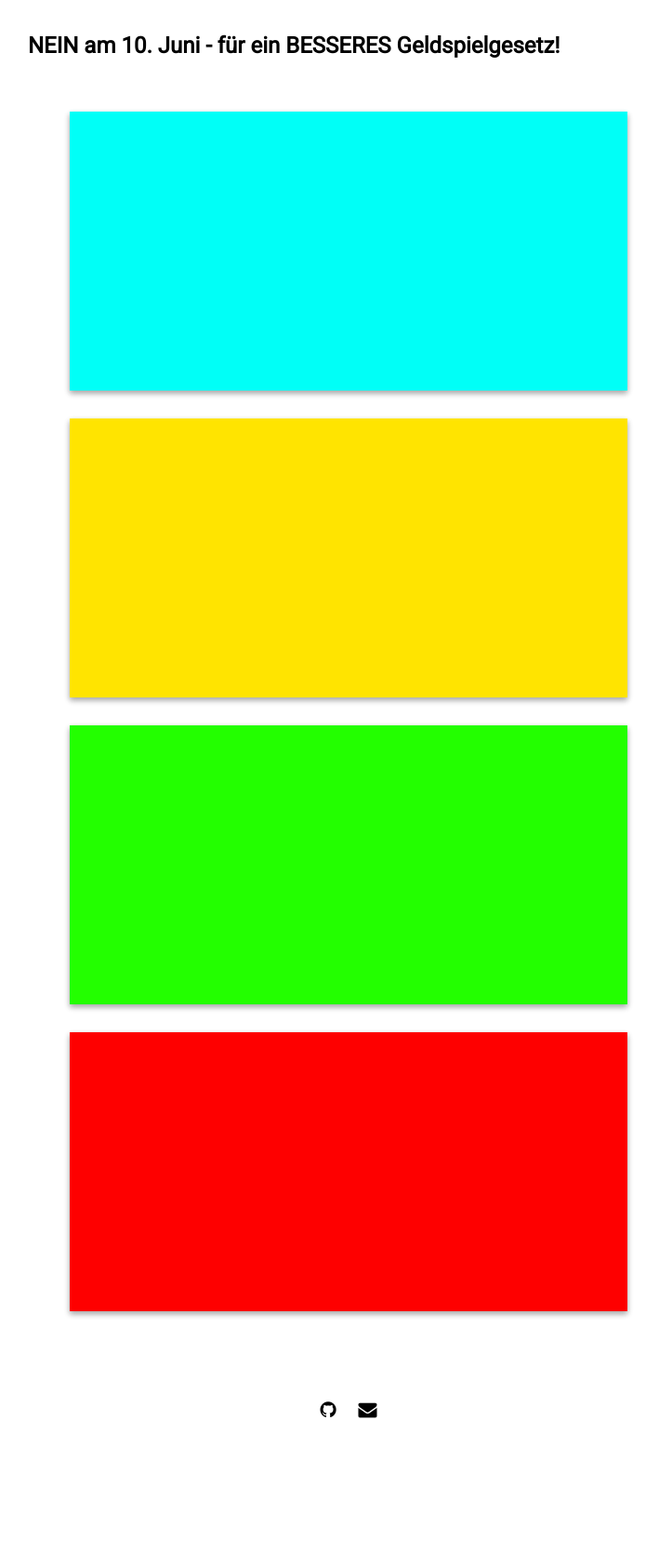
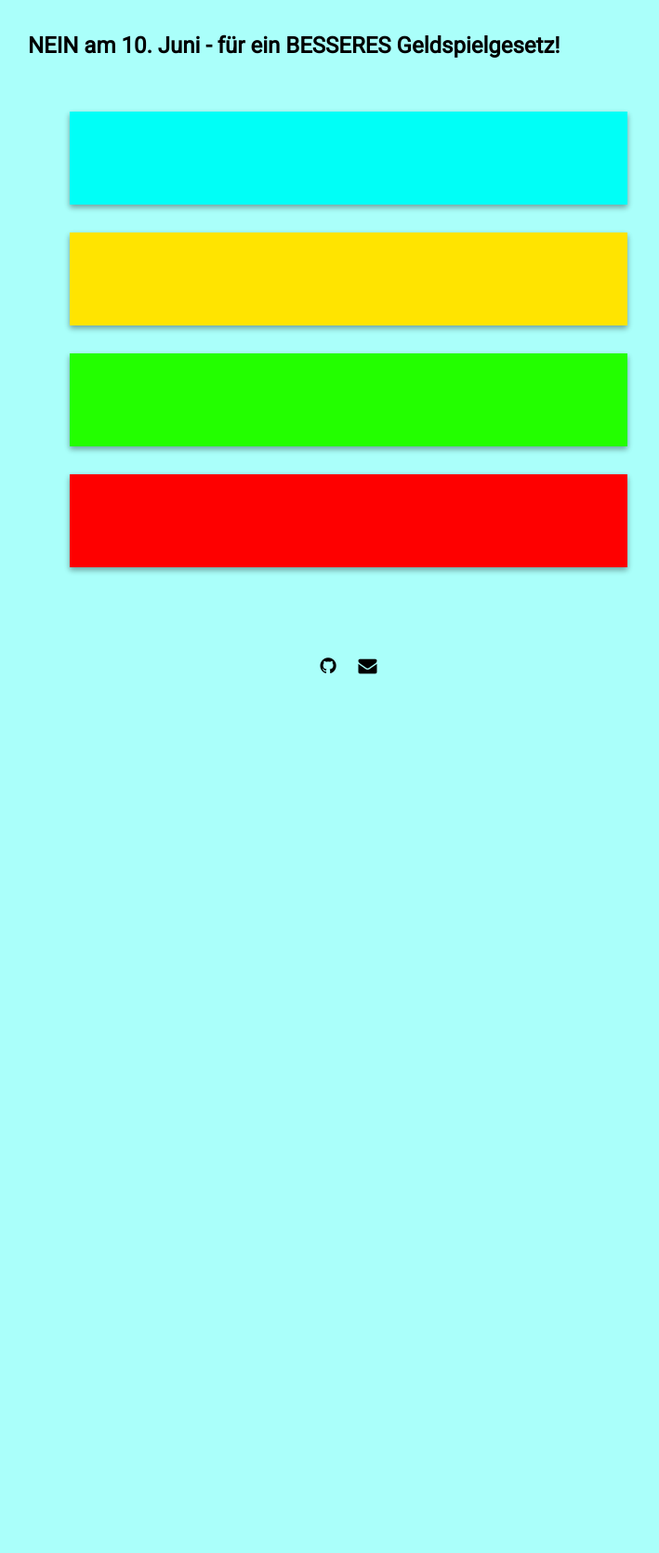
Before and after one commit to geldspielgesetz/geldspielgesetz.github.io, a Jekyll site: the page built from index.html, in a window 1280 px wide. Shown: the whole page at 93% size, without its empty margins (265-974 px from the left). Built offline with Jekyll 4.4.1, drawn with Linux system fonts in a browser that asks for light colours; after the commit the page ends 900 px from its top, so only the background shows below that.

Commit message:
Adapt background color

```diff
--- a/assets/css/3-sections/_default.sass
+++ b/assets/css/3-sections/_default.sass
@@ -1,5 +1,5 @@
 body
-  background: white
+  background: #aafffa
   font-family: 'Roboto', sans-serif
   font-size: 16px
 .site-container
--- a/assets/css/3-sections/_thumbnails.sass
+++ b/assets/css/3-sections/_thumbnails.sass
@@ -8,7 +8,7 @@
     cursor: pointer
     display: block
     width: 600px
-    height: 300px
+    height: 100px
     margin: 0px auto 30px
     position: relative
     overflow: hidden
@@ -21,7 +21,6 @@
       height: 100%
       background: fade-out(#333, 0.5)
       text-align: center
-      //+transition
       +display(flex)
       +align-items(center)
       +justify-content(space-around)
```
